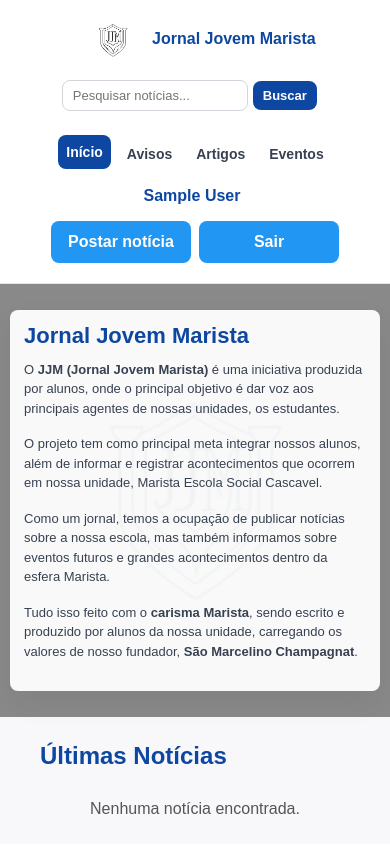
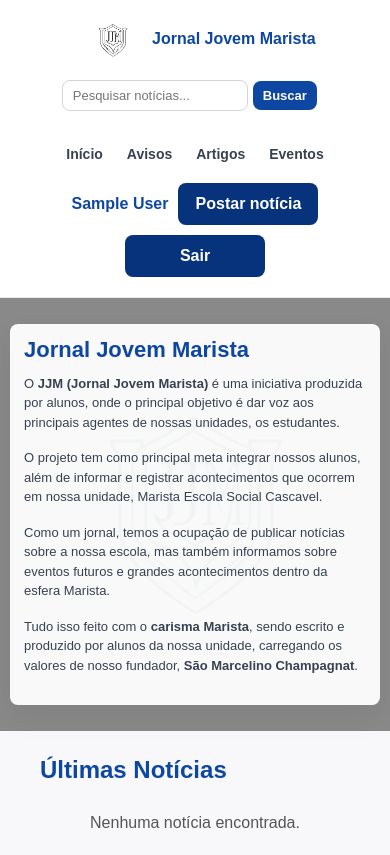
Before and after one commit to eduardomachadoferla/JJM, a PHP site: page /index.php in a window 390 px wide. Before the commit the page ends 814 px from the top, so only its background shows below. Run offline with PHP 8.4, Linux system fonts and the light colour scheme; the visitor is signed in with stand-in values (Sample User, id 1); data that the repository does not hold is empty.

Commit message:
atualizaçoes

```diff
--- a/header.php
+++ b/header.php
@@ -19,7 +19,7 @@
 
     <nav>
       <ul>
-        <li><a href="index.php" class="<?= $current_page === 'index.php' ? 'active' : '' ?>">Início</a></li>
+        <li><a href="index.php" class="<?= $Administrador === 'index.php' ? 'active' : '' ?>">Início</a></li>
         <li><a href="avisos.php" class="<?= $current_page === 'avisos.php' ? 'active' : '' ?>">Avisos</a></li>
         <li><a href="artigos.php" class="<?= $current_page === 'artigos.php' ? 'active' : '' ?>">Artigos</a></li>
         <li><a href="eventos.php" class="<?= $current_page === 'eventos.php' ? 'active' : '' ?>">Eventos</a></li>
--- a/styles.css
+++ b/styles.css
@@ -111,14 +111,14 @@
   margin-right: 6px;
 }
 .actions .btn {
-  background: #2196f3;
+  background: #06337c;
   color: #fff;
   padding: 8px 12px;
   border-radius: 8px;
   text-decoration: none;
   font-weight: 700;
 }
-.actions .btn:hover { background:#1976d2; }
+.actions .btn:hover { background:#06337c; }
 
 /* Responsividade do header (reorganiza os itens em telas pequenas) */
 @media (max-width: 900px) {
@@ -196,7 +196,7 @@
 .hero-content.left .hero-btn {
   display: inline-block;
   padding: 12px 20px;
-  background: linear-gradient(135deg,#0d47a1,#1976d2);
+  background: linear-gradient(135deg,#0d47a1,#06337c);
   color: #fff;
   border-radius: 8px;
   text-decoration: none;
@@ -430,7 +430,7 @@
 
   /* notícias resumo mais compacto */
   .card h3 { font-size: 16px; }
-  .card p { font-size: 13px; max-height: 120px; overflow: hidden; }
+  .card p { font-size: 13px;  }
 
   /* botões admin e ler mais centralizados e com espaçamento reduzido */
 
@@ -848,5 +848,33 @@
   .actions .btn {
     min-width: 140px;      /* botões com tamanho parecido */
     text-align: center;
+
   }
 }
+.card-footer .meta {
+  margin-left: 10px;
+}
+/* ==== CORRIGE ALINHAMENTO DO ADMIN EM TELAS PEQUENAS ==== */
+@media (max-width: 900px) {
+  .actions {
+    display: flex !important;
+    flex-direction: row !important;   /* tudo na mesma linha */
+    justify-content: center !important;
+    align-items: center !important;
+    gap: 10px !important;
+    width: 100%;
+  }
+
+  .actions .user-name {
+    margin: 0 !important;            /* remove espaço errado */
+    padding: 0 !important;
+    width: auto !important;          /* NÃO fica 100% */
+    text-align: center;
+    font-weight: bold;
+    white-space: nowrap;             /* impede quebra */
+  }
+
+  .actions .btn {
+    white-space: nowrap;             /* impede quebra do botão */
+  }
+}
```
